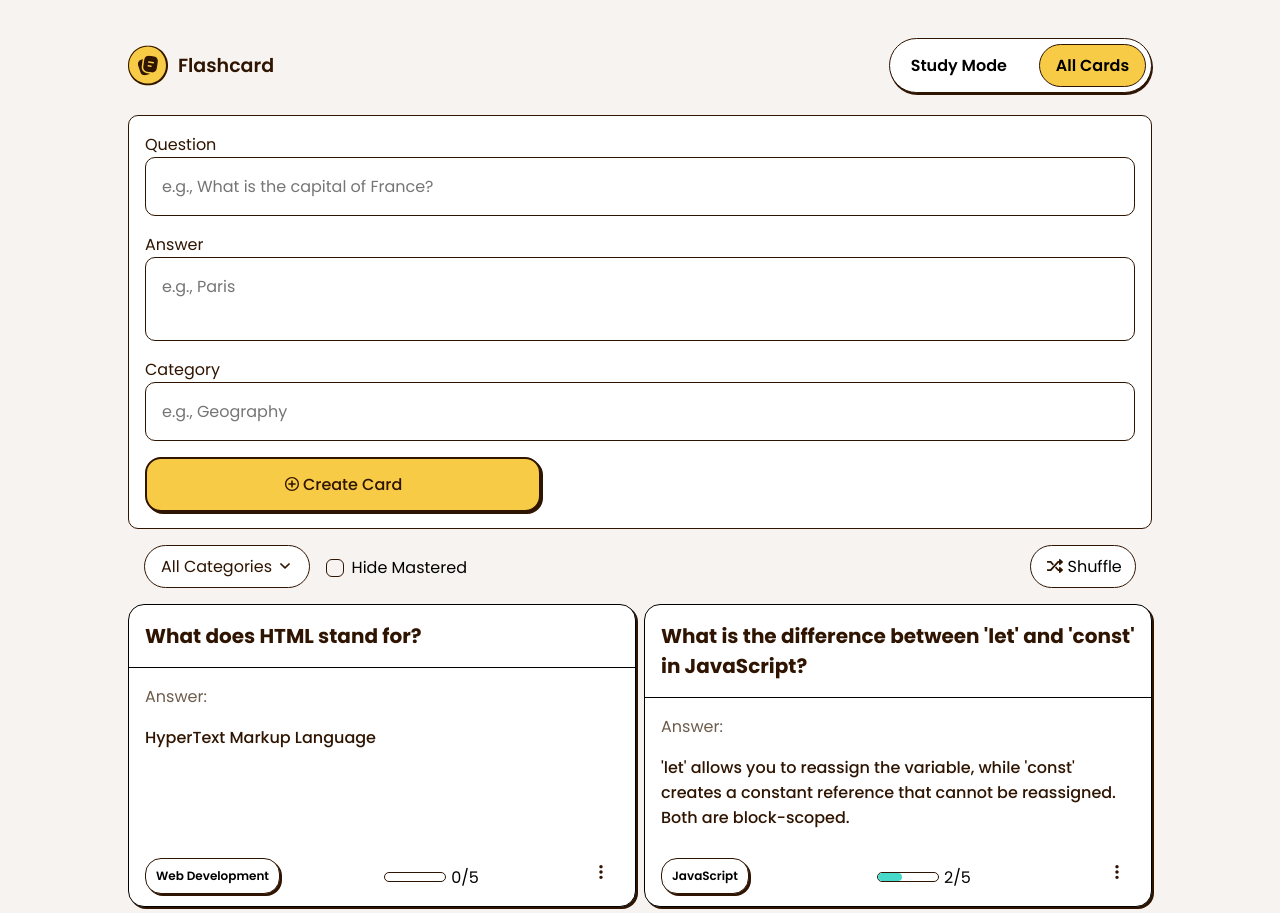
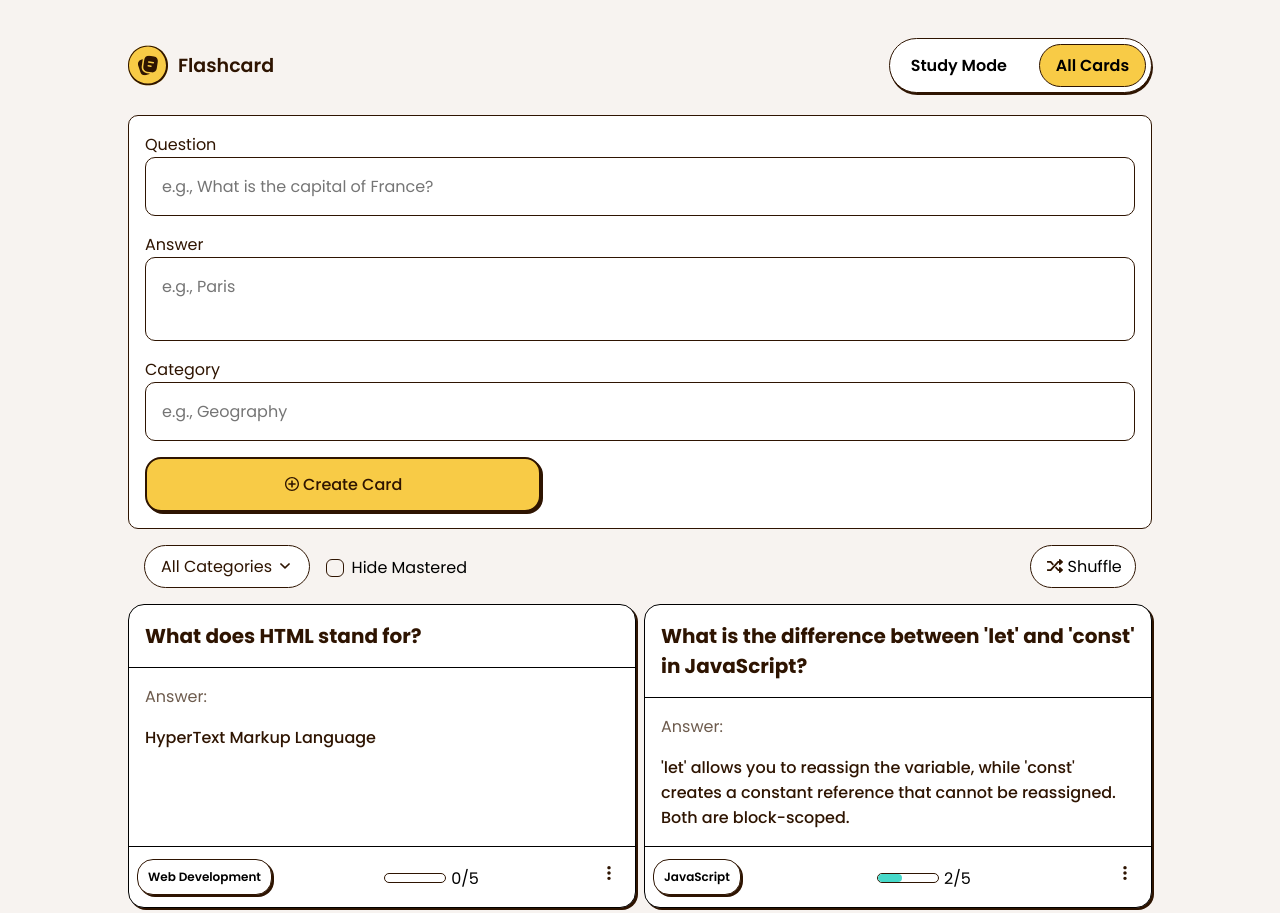
Before and after one commit to bengera/flashcard-app, a React (Vite) app: page / in a window 1280 px wide. Shown: the top 913 px of the page. Built offline with nearby package versions, Linux system fonts and the light colour scheme.

Commit message:
Add border to minicard styling

```diff
--- a/src/components/progress-bar.tsx
+++ b/src/components/progress-bar.tsx
@@ -1,6 +1,7 @@
 type ProgressBarProps = {
     knownCount: number;
     isMastered: boolean;
+    variant?: "study" | "minicard"
 }
 
 export function ProgressBar({knownCount, isMastered}: ProgressBarProps){
--- a/src/css/mini-cards.css
+++ b/src/css/mini-cards.css
@@ -20,10 +20,15 @@
 }
 
 .flashcard-box-inner {
-  padding: 0 1rem 0 1rem;
+  /* padding: 0 1rem 0 1rem; */
   display: flex;
   flex-direction: column;
   flex: 1;
+}
+
+.flashcard-box-inner span,
+.flashcard-box__answer-text {
+  padding: 0 1rem 0 1rem;
 }
 
 .flashcard-box-inner span {
@@ -46,6 +51,8 @@
   gap: 1rem;
   justify-content: space-between;
   margin-top: auto;
+  border-top: 1px solid black;
+  padding: 0 0.5rem;
 }
 
 .btn-menu {
--- a/src/css/study-panel.css
+++ b/src/css/study-panel.css
@@ -196,6 +196,10 @@ input[type="checkbox"]:checked {
   border-radius: var(--radius-full);
   background-color: var(--clr-neutral-0);
   overflow: hidden;
+}
+
+.flashcard__progress-bar .grey-bar {
+  background-color: red;
 }
 
 .flashcard__progress-bar-fill {
```
